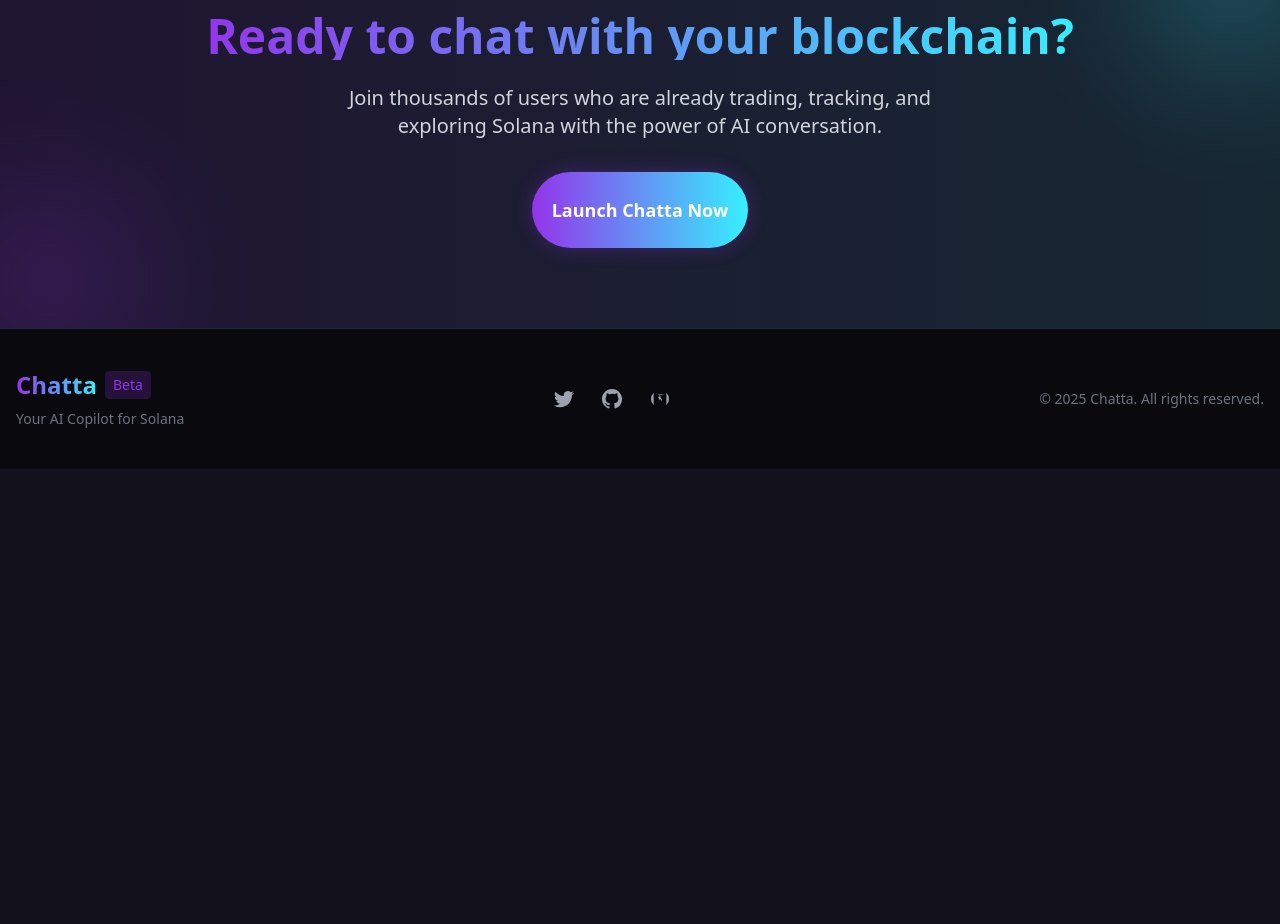
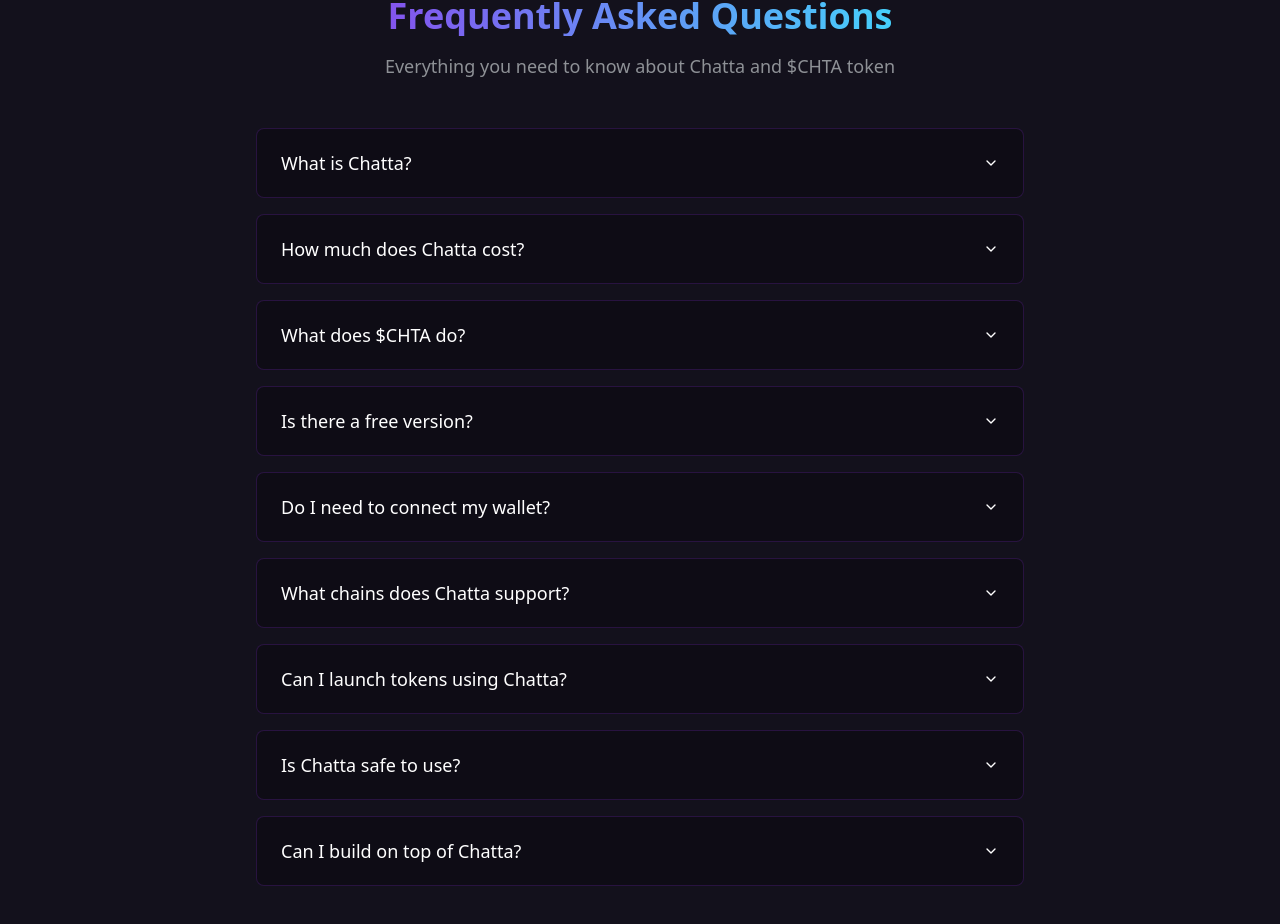
Before and after one commit to Jbgabreal/tikka, a React (Vite) app: page / in a window 1280 px wide. Shown: the part 1856-2780 px from the top of the page. Before the commit the page ends 2325 px from the top, so only its background shows below. Built offline with nearby package versions, Linux system fonts and the light colour scheme.

Commit message:
Add FAQ section to homepage
Implement a frequently asked questions section using an accordion layout, including content, styling, and mobile responsiveness as specified in the prompt.

```diff
--- /dev/null
+++ b/src/components/FaqSection.tsx
@@ -0,0 +1,77 @@
+
+import React from "react";
+import { Accordion, AccordionContent, AccordionItem, AccordionTrigger } from "@/components/ui/accordion";
+import { ChevronDown } from "lucide-react";
+
+const faqItems = [
+  {
+    question: "What is Chatta?",
+    answer: "Chatta is an AI Copilot for Solana that enables you to trade, track, and explore the blockchain through a simple chat interface. It helps both beginners and experienced users navigate the Solana ecosystem with ease."
+  },
+  {
+    question: "How much does Chatta cost?",
+    answer: "Chatta offers tiered pricing plans starting from a basic free tier. Premium features are available through subscription plans, with discounts for $CHTA token holders."
+  },
+  {
+    question: "What does $CHTA do?",
+    answer: "The $CHTA token powers the Chatta ecosystem. Token holders receive benefits including discounted subscription rates, premium features, governance rights, and early access to new features."
+  },
+  {
+    question: "Is there a free version?",
+    answer: "Yes, Chatta offers a free tier with limited functionality that allows you to explore basic features. Premium features require a subscription or holding $CHTA tokens."
+  },
+  {
+    question: "Do I need to connect my wallet?",
+    answer: "While you can use basic Chatta features without connecting a wallet, connecting your Solana wallet unlocks the full functionality including trading, portfolio tracking, and $CHTA token benefits."
+  },
+  {
+    question: "What chains does Chatta support?",
+    answer: "Currently, Chatta primarily supports the Solana blockchain. We're exploring integration with additional chains and L2 solutions in our future roadmap."
+  },
+  {
+    question: "Can I launch tokens using Chatta?",
+    answer: "While Chatta doesn't directly support token launches yet, we provide insights and analytics that can help token creators. Full token launch functionality is on our roadmap for future releases."
+  },
+  {
+    question: "Is Chatta safe to use?",
+    answer: "Yes, Chatta employs industry-standard security practices to protect user data and transactions. We never store your private keys, and all sensitive data is encrypted. However, always practice good security hygiene when using any blockchain tools."
+  },
+  {
+    question: "Can I build on top of Chatta?",
+    answer: "We plan to release a developer API that will allow integration with Chatta's capabilities. Join our developer community to stay updated on our API launch and partnership opportunities."
+  }
+];
+
+const FaqSection = () => {
+  return (
+    <section className="py-16 px-4 md:px-8 lg:px-16 bg-chatta-dark">
+      <div className="max-w-3xl mx-auto">
+        <div className="text-center mb-12">
+          <h2 className="text-3xl md:text-4xl font-bold mb-4 gradient-text">Frequently Asked Questions</h2>
+          <p className="text-chatta-gray text-lg">
+            Everything you need to know about Chatta and $CHTA token
+          </p>
+        </div>
+
+        <Accordion type="single" collapsible className="space-y-4">
+          {faqItems.map((item, index) => (
+            <AccordionItem
+              key={index}
+              value={`item-${index}`}
+              className="border border-chatta-purple/20 rounded-lg bg-chatta-darker/50 overflow-hidden"
+            >
+              <AccordionTrigger className="px-6 py-5 hover:no-underline">
+                <span className="text-left font-medium text-white text-lg">{item.question}</span>
+              </AccordionTrigger>
+              <AccordionContent className="px-6 pb-5 text-chatta-gray">
+                {item.answer}
+              </AccordionContent>
+            </AccordionItem>
+          ))}
+        </Accordion>
+      </div>
+    </section>
+  );
+};
+
+export default FaqSection;
--- a/src/pages/Index.tsx
+++ b/src/pages/Index.tsx
@@ -2,6 +2,7 @@
 import React from "react";
 import HeroSection from "@/components/HeroSection";
 import MeetChatta from "@/components/MeetChatta";
+import FaqSection from "@/components/FaqSection";
 import CtaSection from "@/components/CtaSection";
 import Footer from "@/components/Footer";
 
@@ -14,6 +15,9 @@ const Index = () => {
       <div id="meet-chatta">
         <MeetChatta />
       </div>
+      <div id="faq">
+        <FaqSection />
+      </div>
       <CtaSection />
       <Footer />
     </div>
```
